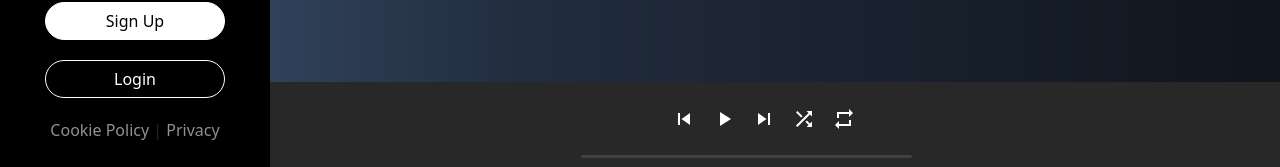
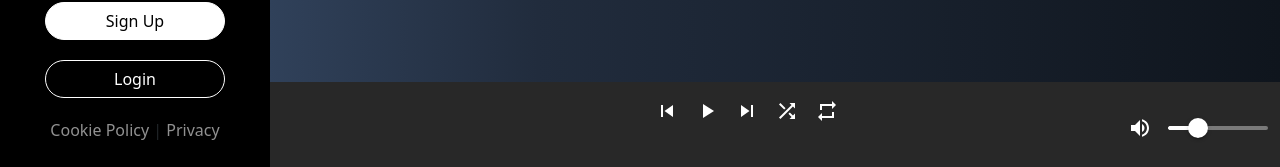
Before and after one commit to SamueleCastaldo01/progetto-settimana-11, a React (Create React App) app: page / in a window 1280 px wide. Shown: the part 630-797 px from the top of the page. Built offline with nearby package versions, Linux system fonts and the light colour scheme; no server answers.

Commit message:
commit Player

```diff
--- a/src/components/Player.js
+++ b/src/components/Player.js
@@ -5,7 +5,8 @@ import SkipPreviousIcon from '@mui/icons-material/SkipPrevious';
 import SkipNextIcon from '@mui/icons-material/SkipNext';
 import ShuffleIcon from '@mui/icons-material/Shuffle';
 import RepeatIcon from '@mui/icons-material/Repeat';
-import { IconButton } from '@mui/material';
+import VolumeUpIcon from '@mui/icons-material/VolumeUp'; // Icona per il controllo del volume
+import { IconButton, Slider } from '@mui/material';
 
 // Componente Player
 export function Player({ currentTrack, isPlaying, onPlayPause, onNext, onPrevious }) {
@@ -35,15 +36,47 @@ export function Player({ currentTrack, isPlaying, onPlayPause, onNext, onPreviou
     }
   }, [isPlaying, audio]);
 
+  useEffect(() => {
+    // Funzione per gestire la pressione dei tasti
+    const handleKeyDown = (event) => {
+      if (event.code === 'Space') { // Utilizza `event.code` per una maggiore precisione
+        event.preventDefault();
+        onPlayPause(); // Alterna tra play e pause quando si preme Space
+      }
+    };
+
+    // Aggiunge l'evento al caricamento del componente
+    window.addEventListener('keydown', handleKeyDown);
+
+    // Rimuove l'evento al momento della dismount
+    return () => {
+      window.removeEventListener('keydown', handleKeyDown);
+    };
+  }, [onPlayPause]);
+
   const iconStyle = { color: '#FFFFFF' };
 
   return (
     <div className="container-fluid fixed-bottom bg-container pt-1">
       <div className="row h-100">
         <div className="col-lg-10 offset-lg-2">
-          <div className="row h-100 flex-column justify-content-center align-items-center">
-            <div className="col-6 col-md-4 playerControls">
-              <div className="d-flex">
+          <div className="row h-100 align-items-center">
+            {/* Colonna per le informazioni della traccia */}
+            <div className="col-3 d-flex align-items-center">
+              {currentTrack && (
+                <div className="d-flex align-items-center">
+                  <img src={currentTrack.album.cover_medium} alt="Album cover" className="img-thumbnail me-2" style={{ width: 50, height: 50 }} />
+                  <div className="text-white">
+                    <div>{currentTrack.title}</div>
+                    <div>{currentTrack.artist.name}</div>
+                  </div>
+                </div>
+              )}
+            </div>
+
+            {/* Colonna per i controlli del player */}
+            <div className="col-6 d-flex flex-column align-items-center">
+              <div className="d-flex mb-3">
                 <IconButton onClick={(e) => { e.preventDefault(); onPrevious(); }}>
                   <SkipPreviousIcon sx={iconStyle} />
                 </IconButton>
@@ -64,6 +97,18 @@ export function Player({ currentTrack, isPlaying, onPlayPause, onNext, onPreviou
                 <div role="progressbar"></div>
               </div>
             </div>
+
+            {/* Colonna per il controllo del volume */}
+            <div className="col-3 d-flex align-items-center justify-content-end">
+              <IconButton>
+                <VolumeUpIcon sx={iconStyle} />
+              </IconButton>
+              <Slider
+                defaultValue={30}
+                aria-label="Volume"
+                sx={{ color: '#FFFFFF', width: 100, ml: 1 }}
+              />
+            </div>
           </div>
         </div>
       </div>
```
